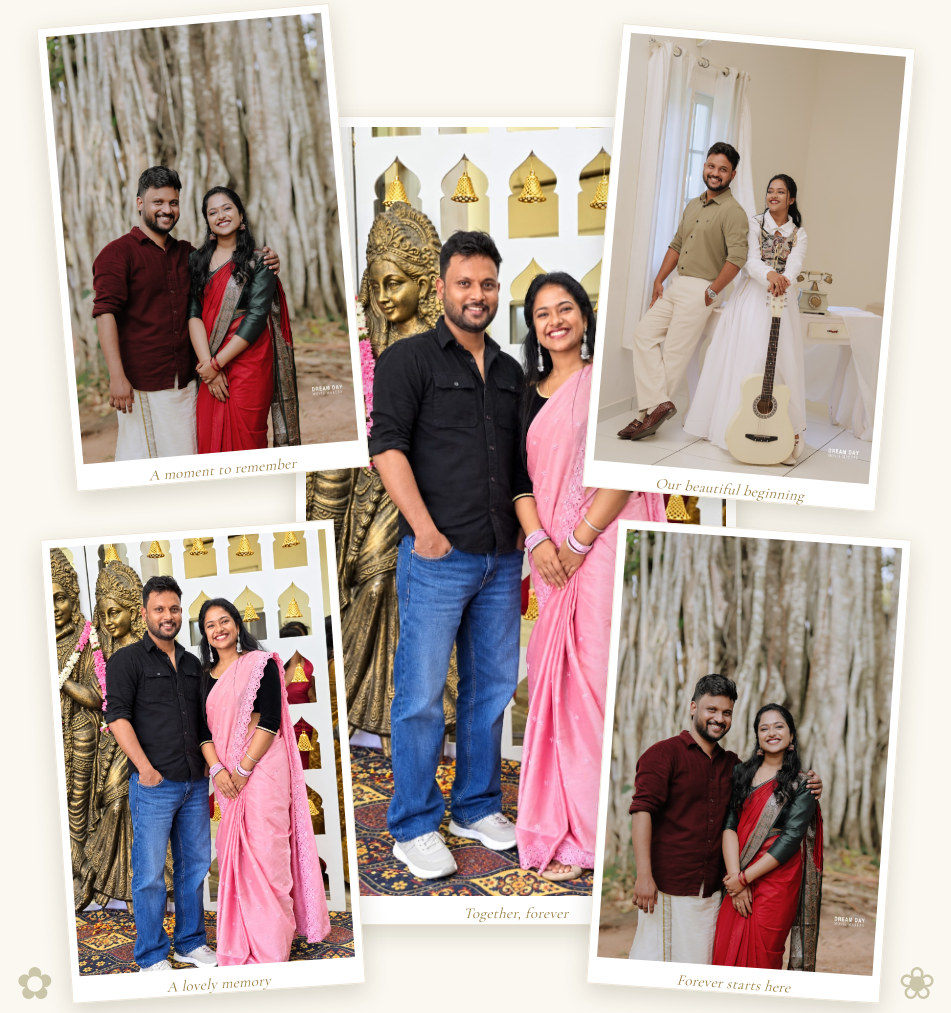
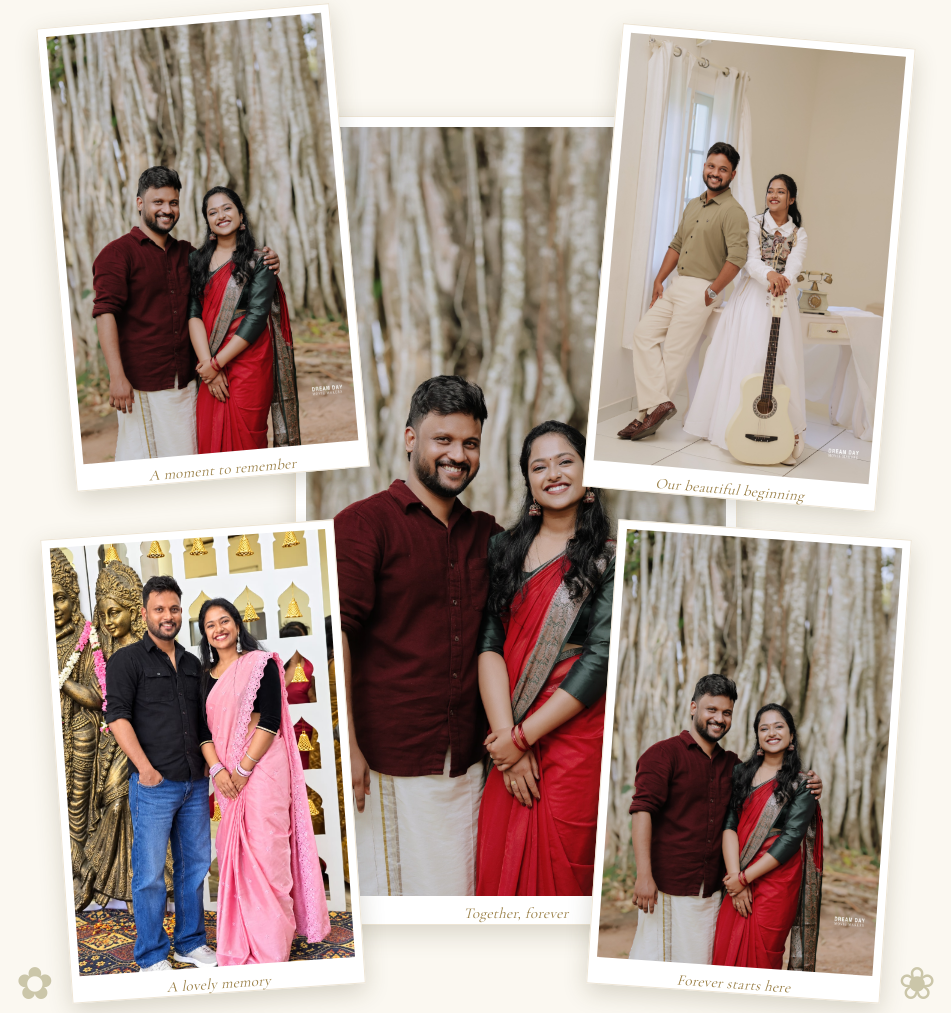
Before and after one commit to Hareeshlal/Hareeshlal, a plain HTML site: page wedding/index.html in a window 1280 px wide. Shown: the part 1040-2053 px from the top of the page, without its empty margins (164-1115 px from the left). Drawn offline with nearby package versions, Linux system fonts and the light colour scheme.

Commit message:
Use red outfit couple portrait as centre collage photo

```diff
--- a/wedding/index.html
+++ b/wedding/index.html
@@ -79,7 +79,7 @@ section{padding:78px 20px}.wrap{width:min(920px,100%);margin:auto}.section-label
 <div class="memory-collage" aria-label="Wedding photo collage of Hareesh and Vaishnavi">
 <span class="memory-flower three">✿</span><span class="memory-flower four">❀</span>
 <figure class="memory-photo left-top"><img src="https://raw.githubusercontent.com/Hareeshlal/Hareeshlal/main/wedding/couple-forest.jpg" alt="Hareesh and Vaishnavi outdoors"><figcaption class="memory-caption">A moment to remember</figcaption></figure>
-<figure class="memory-photo center"><img src="https://raw.githubusercontent.com/Hareeshlal/Hareeshlal/main/wedding/hareesh-vaishnavi.jpg" alt="Hareesh and Vaishnavi together"><figcaption class="memory-caption">Together, forever</figcaption></figure>
+<figure class="memory-photo center"><img src="https://raw.githubusercontent.com/Hareeshlal/Hareeshlal/main/wedding/couple-forest.jpg" alt="Hareesh and Vaishnavi together in their red wedding outfits"><figcaption class="memory-caption">Together, forever</figcaption></figure>
 <figure class="memory-photo right-top"><img src="https://raw.githubusercontent.com/Hareeshlal/Hareeshlal/main/wedding/couple-white.jpg" alt="Hareesh and Vaishnavi in white outfits"><figcaption class="memory-caption">Our beautiful beginning</figcaption></figure>
 <figure class="memory-photo left-bottom"><img src="https://raw.githubusercontent.com/Hareeshlal/Hareeshlal/main/wedding/hareesh-vaishnavi.jpg" alt="Hareesh and Vaishnavi smiling"><figcaption class="memory-caption">A lovely memory</figcaption></figure>
 <figure class="memory-photo right-bottom"><img src="https://raw.githubusercontent.com/Hareeshlal/Hareeshlal/main/wedding/couple-forest.jpg" alt="Hareesh and Vaishnavi in nature"><figcaption class="memory-caption">Forever starts here</figcaption></figure>
```
